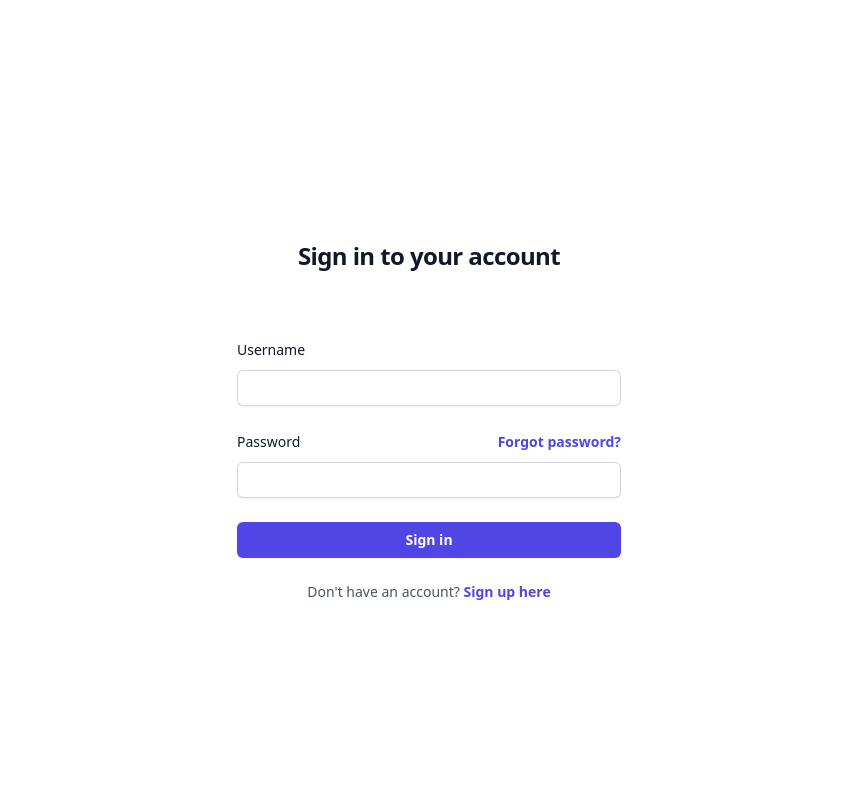
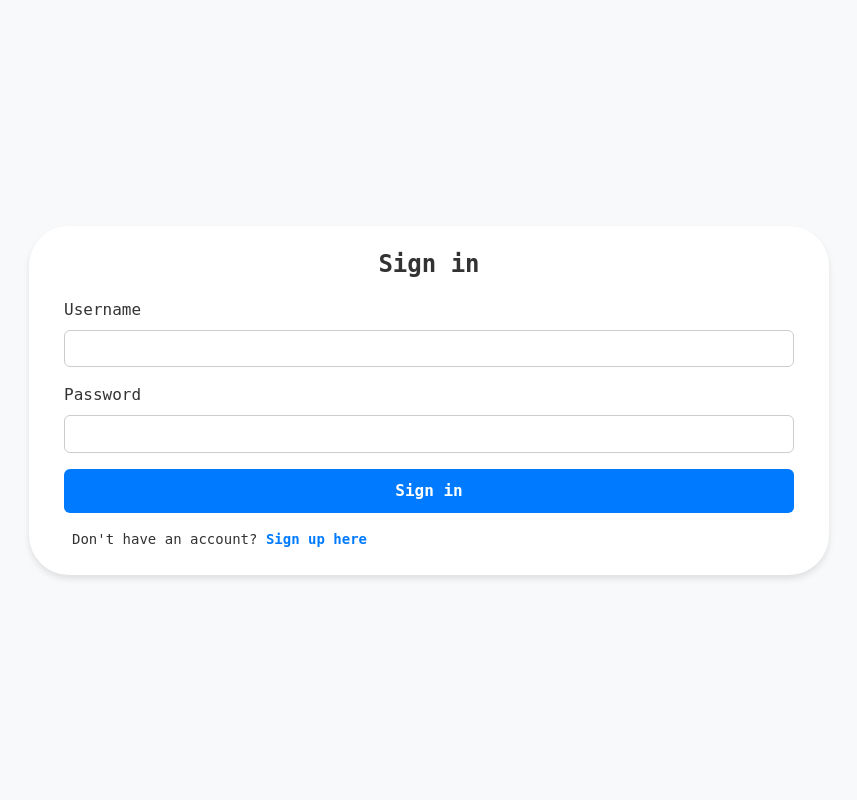
Before and after one commit to Utsav-06/ClassHub, a Django app: page /Login/ in a window 1280 px wide. Shown: the whole page, without its empty margins (211-1068 px from the left). Run offline with Django 4.2, Linux system fonts and the light colour scheme; some web fonts are replaced.

Commit message:
Redesigned Login Page

```diff
--- /dev/null
+++ b/ClassHub/classUser/static/Css/LoginPage.css
@@ -0,0 +1,77 @@
+body {
+    font-family: monospace;
+    background-color: #f8f9fa;
+    margin: 0;
+    padding: 0;
+    display: flex;
+    justify-content: center;
+    align-items: center;
+    height: 100vh;
+}
+
+.container {
+    width: 800px;
+    padding: 20px 35px 25px;
+    border-radius: 40px;
+    box-shadow: 0 4px 6px rgba(0, 0, 0, 0.1);
+    background-color: #fff;
+}
+
+.container h2 {
+    text-align: center;
+    font-size: 1.5rem;
+    font-weight: bold;
+    margin-bottom: 1rem;
+    color: #333;
+}
+
+.container label {
+    display: block;
+    font-size: 1rem;
+    color: #333;
+    margin-bottom: 0.5rem;
+}
+
+.container input[type='text'],
+.container input[type='password'] {
+    width: 100%;
+    padding: 8px;
+    margin-bottom: 1rem;
+    border: 1px solid #ccc;
+    border-radius: 6px;
+    box-sizing: border-box;
+}
+
+.container button {
+    width: 100%;
+    padding: 10px;
+    background-color: #007bff;
+    color: #fff;
+    font-size: 1rem;
+    font-weight: bold;
+    border: none;
+    border-radius: 6px;
+    cursor: pointer;
+    transition: background-color 0.3s;
+}
+
+.container button:hover {
+    background-color: #0056b3;
+}
+
+.container p {
+    margin-top: 1rem;
+    font-size: 0.875rem;
+    color: #333;
+    margin-left: 8px;
+}
+
+.container a {
+    color: #007bff;
+    text-decoration: none;
+    font-weight: bold;
+}
+
+.container a:hover {
+    text-decoration: underline;
+}
--- a/ClassHub/classUser/templates/User-Login-Logout/Login.html
+++ b/ClassHub/classUser/templates/User-Login-Logout/Login.html
@@ -1,51 +1,27 @@
 <!DOCTYPE html>
-<html lang="en" class="h-full bg-white">
+<html lang="en">
+  {% load static %}
   <head>
     <meta charset="UTF-8" />
-    <link rel="stylesheet" href="https://rsms.me/inter/inter.css" />
-    <link href="https://unpkg.com/tailwindcss@^1.0/dist/tailwind.min.css" rel="stylesheet" />
     <meta name="viewport" content="width=device-width, initial-scale=1.0" />
-    <title>Document</title>
+    <title>Login</title>
+    <link rel="stylesheet" href="https://cdnjs.cloudflare.com/ajax/libs/tailwindcss/2.2.19/tailwind.min.css" />
+    <link rel="stylesheet" type="text/css" href="{% static 'Css/LoginPage.css' %}" />
   </head>
-  <body class="h-full">
-    <div class="flex min-h-full flex-col justify-center px-6 py-12 lg:px-8">
-      <div class="sm:mx-auto sm:w-full sm:max-w-sm">
-        {% comment %} <img class="mx-auto h-10 w-auto" src="./CH_Logo_1.jpg" alt="Your Company" /> Image not appearing{% endcomment %}
-        <h2 class="mt-10 text-center text-2xl font-bold leading-9 tracking-tight text-gray-900">Sign in to your account</h2>
-      </div>
-
-      <div class="mt-10 sm:mx-auto sm:w-full sm:max-w-sm">
-        <form class="space-y-6" action="{% url 'login' %}" method="POST">
-          {% csrf_token %}
-          <div>
-            <label for="username" class="block text-sm font-medium leading-6 text-gray-900">Username</label>
-            <div class="mt-2">
-              <input id="username" name="username" type="text" autocomplete="username" required class="block w-full rounded-md border-0 py-1.5 text-gray-900 shadow-sm ring-1 ring-inset ring-gray-300 placeholder:text-gray-400 focus:ring-2 focus:ring-inset focus:ring-indigo-600 sm:text-sm sm:leading-6" />
-            </div>
-          </div>
-
-          <div>
-            <div class="flex items-center justify-between">
-              <label for="password" class="block text-sm font-medium leading-6 text-gray-900">Password</label>
-              <div class="text-sm">
-                <a href="#" class="font-semibold text-indigo-600 hover:text-indigo-500">Forgot password?</a>
-              </div>
-            </div>
-            <div class="mt-2">
-              <input id="password" name="password" type="password" autocomplete="current-password" required class="block w-full rounded-md border-0 py-1.5 text-gray-900 shadow-sm ring-1 ring-inset ring-gray-300 placeholder:text-gray-400 focus:ring-2 focus:ring-inset focus:ring-indigo-600 sm:text-sm sm:leading-6" />
-            </div>
-          </div>
-
-          <div>
-            <button type="submit" class="flex w-full justify-center rounded-md bg-indigo-600 px-3 py-1.5 text-sm font-semibold leading-6 text-white shadow-sm hover:bg-indigo-500 focus-visible:outline focus-visible:outline-2 focus-visible:outline-offset-2 focus-visible:outline-indigo-600">Sign in</button>
-          </div>
-          <div class="mt-4 text-center text-sm">
-            <p class="text-gray-600">
-              Don't have an account? <a href="{% url 'signup' %}" class="font-semibold text-indigo-600 hover:text-indigo-500">Sign up here</a>
-            </p>
-          </div>
-        </form>
-      </div>
+  <body>
+    <div class="container">
+      <h2>Sign in</h2>
+      <form action="{% url 'login' %}" method="POST">
+        {% csrf_token %}
+        <label for="username">Username</label>
+        <input id="username" name="username" type="text" autocomplete="username" required />
+        <label for="password">Password</label>
+        <input id="password" name="password" type="password" autocomplete="current-password" required />
+        <button type="submit">Sign in</button>
+      </form>
+      <p>
+        Don't have an account? <a href="{% url 'signup' %}">Sign up here</a>
+      </p>
     </div>
   </body>
 </html>
```
Also changed, not shown: ClassHub/db.sqlite3.
